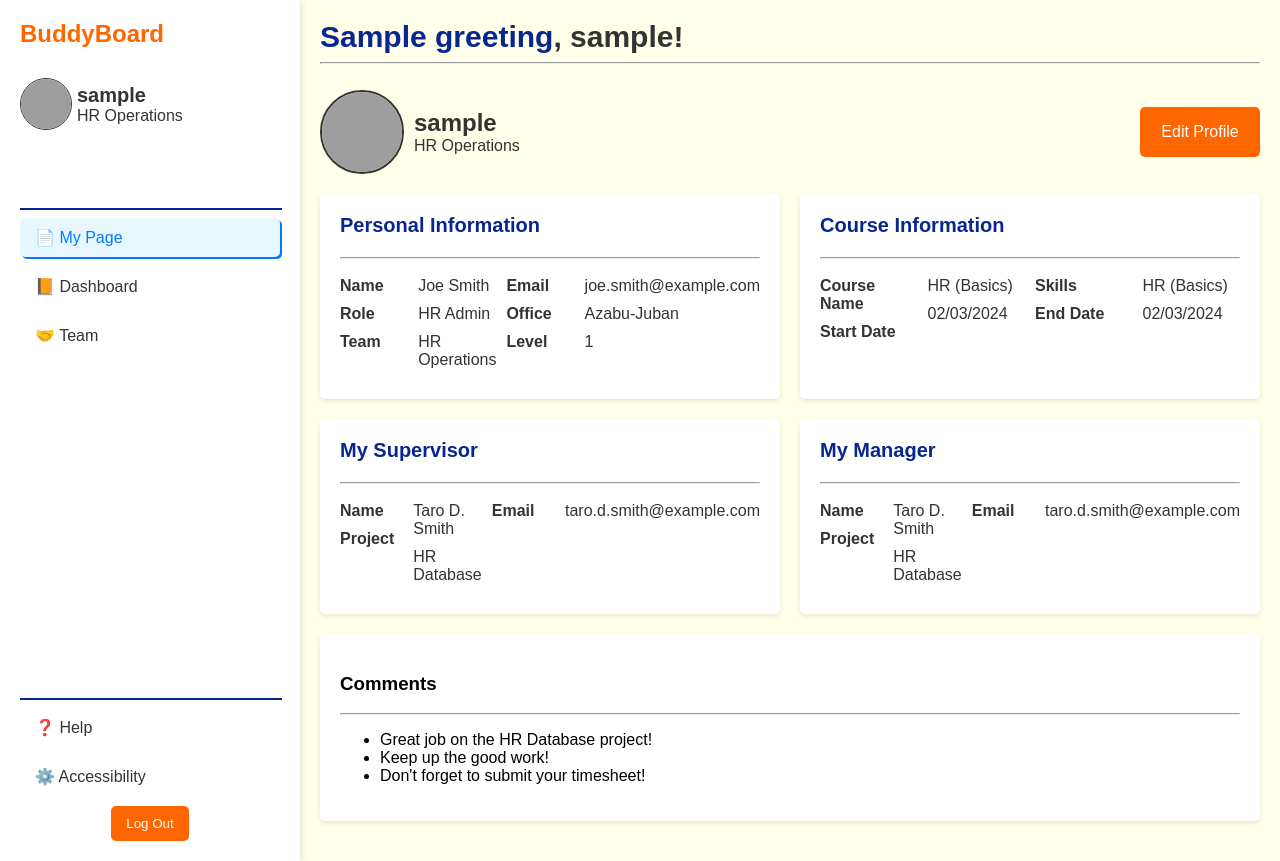
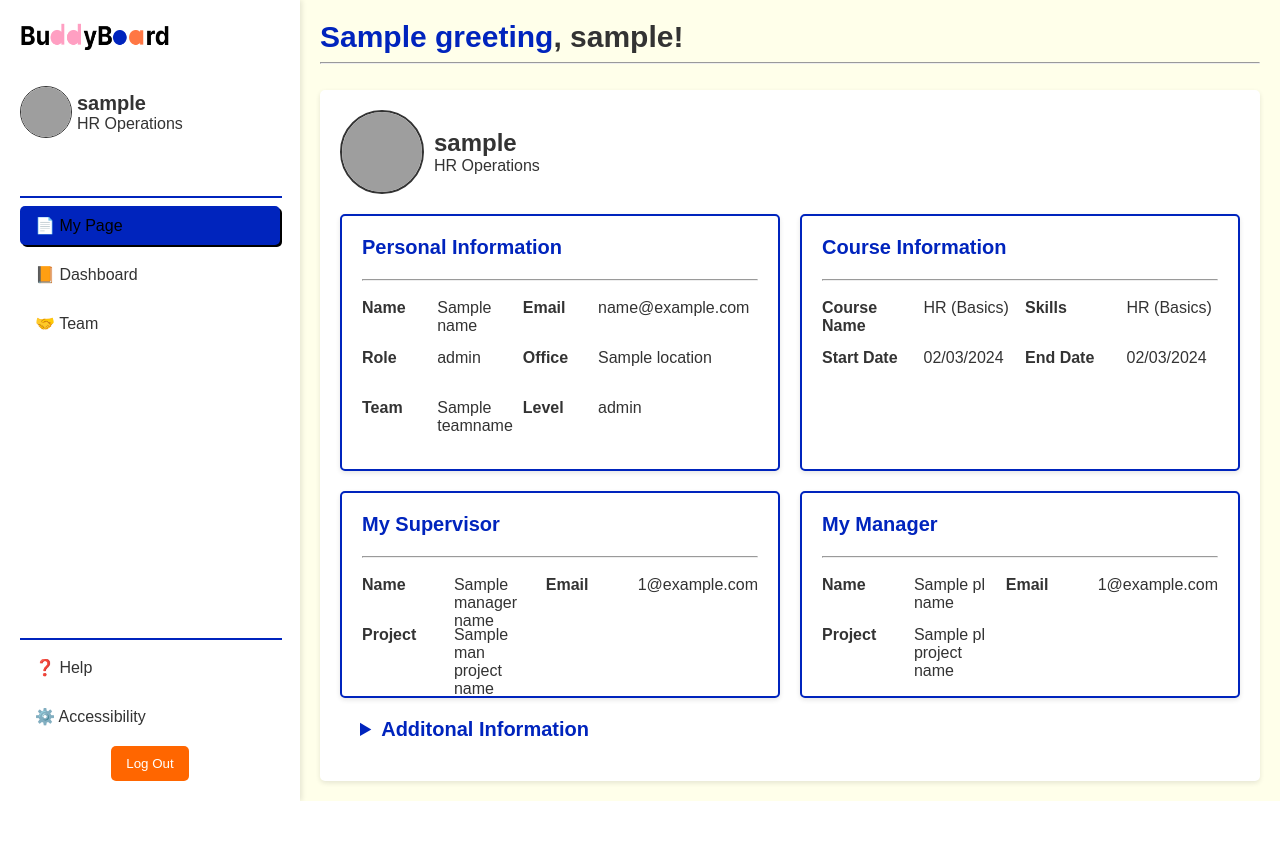
Before and after one commit to gobears21-acn/employee_management, a Django app: template team06_Employee_management/login_app/templates/welcome.html in a window 1280 px wide. After the commit the page ends 801 px from the top, so only its background shows below. Run offline with Django 5.2, Linux system fonts and the light colour scheme; the template is opened without the code that fills it: most values are stand-ins (such as "Sample title", 1, 10 or a date in 2020); grey boxes are pictures that could not be loaded.

Commit message:
final commit for user-login, admin-login, registration, user mypage

```diff
--- a/team06_Employee_management/login_app/templates/welcome.html
+++ b/team06_Employee_management/login_app/templates/welcome.html
@@ -1,3 +1,5 @@
+{% load static %}
+
 <!DOCTYPE html>
 <html lang="en">
 <head>
@@ -27,11 +29,16 @@
             margin-bottom: 30px;
         }
 
+        .sidebar .logo img {
+            width: 150px;
+            height: 30px;
+        }
+
         .sidebar .header {
             display: flex;
             justify-content: space-between;
             align-items: center;
-            padding-bottom: 70px;
+            padding-bottom: 50px;
         }
         .sidebar .header h2 {
             font-size: 20px;
@@ -71,9 +78,9 @@
             background-color: #f0f0f0;
         }
 .sidebar .menu-item.active {
-            background-color: #e6f7ff;
+            background-color: #0024BD;
             box-shadow: 2px 2px;
-            color: #007bff;
+            color: #000000;
         }
         .sidebar .footer {
             margin-top: auto;
@@ -109,8 +116,15 @@
         }
         .main-content h1 span{
             font-size: 30px;
-            color: #08268f;
+            color: #0024BD;
             margin: 0;
+        }
+
+        .container{
+            background-color: white;
+            padding: 20px;
+            border-radius: 5px;
+            box-shadow: 0 2px 5px rgba(0, 0, 0, 0.1);
         }
 
         .main-content .header {
@@ -160,16 +174,18 @@
             display: grid;
             grid-template-columns: repeat(2, 1fr);
             gap: 20px;
+
         }
         .info-grid .card {
             background-color: white;
             padding: 20px;
             border-radius: 5px;
             box-shadow: 0 2px 5px rgba(0, 0, 0, 0.1);
+            border: 2px solid #0024BD;
         }
         .info-grid .card h3 {
             margin-top: 0;
-            color: #08268f;
+            color: #0024BD;
             font-size: 20px;
         }
         .info-grid .card p {
@@ -178,6 +194,18 @@
             color: #333;
         }
 
+        .info-grid .card .card-grid .card-grid-card p{
+            height: 40px;
+        }
+
+        .info-grid .card .card-grid .card-grid-card .email{
+            height: 40px;
+            width: 160px;
+            word-wrap: break-word;
+        }
+
+
+
         .info-grid .card .card-grid{
             display: grid;
             grid-template-columns: repeat(4, 1fr);
@@ -185,23 +213,38 @@
         }
 
 
-        .comments {
+        .Additional_Information {
             background-color: white;
             padding: 20px;
-            margin: 20px 0;
             border-radius: 5px;
-            box-shadow: 0 2px 5px rgba(0, 0, 0, 0.1);
         }
-        .comments p {
+
+        .Additional_Information summary {
+            font-size: 20px;
+            color: #0024BD;
+            font-weight: bold;
+        }
+
+        .Additional_Information ul {
+            list-style-type: none;
+            padding: 0;
+        }
+
+        .Additional_Information ul li {
             margin: 10px 0;
+        }
+
+        .Additional_Information ul li a {
+            text-decoration: none;
+            color: #0024BD;
             font-size: 16px;
-            color: #333;
         }
+
 
         .sidebar hr{
         width: 100%;
-        color: #08268f;
-        border: 1px solid #08268f;
+        color: #0024BD;
+        border: 1px solid #0024BD;
         }
 
     </style>
@@ -209,11 +252,15 @@
 <body>
 
     <div class="sidebar">
-        <div class="logo">BuddyBoard</div>
+        <div class="logo">
+            <img src="{% static '\login_app\static\BuddyBoard_Logo.png' %}" alt="BuddyBoard">
+        </div>
 
         <div class="header">
             <div class="profile-pic">
-                <img src="../../sample_img/img_1.jpg" alt="">
+                <!-- <img src="{% static '\login_app\static\img_1.jpg' %}" alt=""> -->
+                <img src='https://picsum.photos/id/64/4326/2884' alt="">
+
                 <div>
                     <h2>{{username}}</h2>
                     <p>HR Operations</p>
@@ -240,6 +287,8 @@
         </div>
     </div>
 
+
+
     <div class="main-content">
         <div>
           <h1><span>{{greeting}}</span>, {{username}}!</h1>
@@ -247,17 +296,18 @@
         <hr>
         <br>
 
-
+        <div class = 'container'>
         <div class="header">
             <div class="profile-pic">
-                <img src="../../sample_img/img_1.jpg" alt="">
+                <img src="https://picsum.photos/id/64/4326/2884" alt="">
                 <div>
                     <h2>{{username}}</h2>
                     <p>HR Operations</p>
                 </div>
             </div>
-            <button>Edit Profile</button>
+            <!-- <button>Edit Profile</button> -->
         </div>
+
 
 
 
@@ -272,9 +322,9 @@
                         <p><strong>Team</strong></p>
                     </div>
                     <div class="card-grid-card">
-                        <p>Joe Smith</p>
-                        <p>HR Admin</p>
-                        <p>HR Operations</p>
+                        <p>{{name}}</p>
+                        <p>{{role}}</p>
+                        <p>{{teamname}}</p>
                     </div>
                     <div class="card-grid-card">
                         <p><strong>Email</strong></p>
@@ -282,9 +332,9 @@
                         <p><strong>Level</strong></p>
                     </div>
                     <div class="card-grid-card">
-                        <p>joe.smith@example.com</p>
-                        <p>Azabu-Juban</p>
-                        <p>1</p>
+                        <p class = 'email'>{{email}}</p>
+                        <p>{{location}}</p>
+                        <p>{{level}}</p>
                     </div>
                 </div>
             </div>
@@ -321,14 +371,14 @@
                         <p><strong>Project</strong></p>
                     </div>
                     <div class="card-grid-card">
-                        <p>Taro D. Smith</p>
-                        <p>HR Database</p>
+                        <p>{{manager_name}}</p>
+                        <p>{{man_project_name}}</p>
                     </div>
                     <div class="card-grid-card">
                         <p><strong>Email</strong></p>
                     </div>
                     <div class="card-grid-card">
-                        <p>taro.d.smith@example.com</p>
+                        <p>{{manager_id}}@example.com</p>
                     </div>
                 </div>
             </div>
@@ -342,28 +392,30 @@
                         <p><strong>Project</strong></p>
                     </div>
                     <div class="card-grid-card">
-                        <p>Taro D. Smith</p>
-                        <p>HR Database</p>
+                        <p>{{pl_name}}</p>
+                        <p>{{pl_project_name}}</p>
                     </div>
                     <div class="card-grid-card">
                         <p><strong>Email</strong></p>
                     </div>
                     <div class="card-grid-card">
-                        <p>taro.d.smith@example.com</p>
+                        <p>{{pl_id}}@example.com</p>
                     </div>
                 </div>
             </div>
         </div>
-        <div class="comments">
-            <h3>Comments</h3>
-            <hr>
-            <ul>
-                <li>Great job on the HR Database project!</li>
-                <li>Keep up the good work!</li>
-                <li>Don't forget to submit your timesheet!</li>
-            </ul>
+
+        <div class="Additional_Information">
+            <details>
+                <summary>Additonal Information</summary>
+                <ul>
+                    <li><strong><a href="#">Training History</a></strong></li>
+                    <li><strong><a href="#">Feedback</a></strong></li>
+                </ul>
+            </details>
         </div>
     </div>
+</div>
 
 </body>
 </html>
```
Also changed, not shown: team06_Employee_management/login_app/templates/admin_login.html (+7 -1 lines), team06_Employee_management/login_app/templates/index.html (+8 -1 lines), team06_Employee_management/login_app/templates/registration.html (+8 -1 lines), team06_Employee_management/login_app/views.py (+81 -2 lines), team06_Employee_management/team06_Employee_management/settings.py (+9 -1 lines), team06_Employee_management/test.py (added, +30 -0 lines), team06_Employee_management/db.sqlite3, team06_Employee_management/login_app/static/login_app/static/Bddyboard_Logo_1.jpg (added), team06_Employee_management/login_app/static/login_app/static/BuddyBoard_Logo.png (added), team06_Employee_management/login_app/static/login_app/static/img_1.jpg (renamed from team06_Employee_management/login_app/templates/img_1.jpg), team06_Employee_management/login_app/static/login_app/static/logo.png (added).
